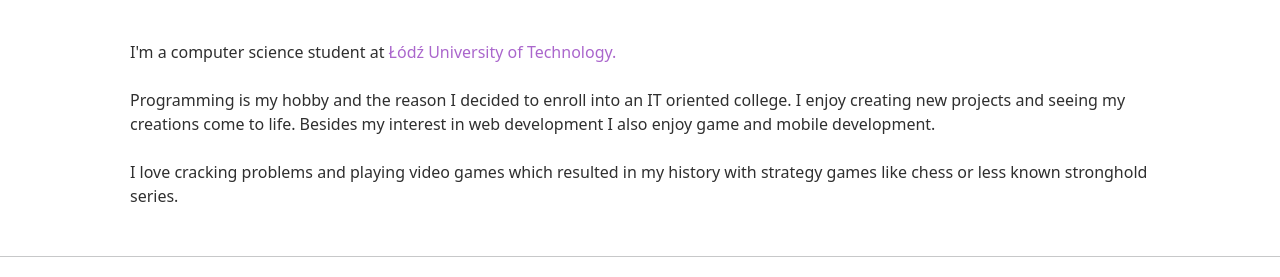
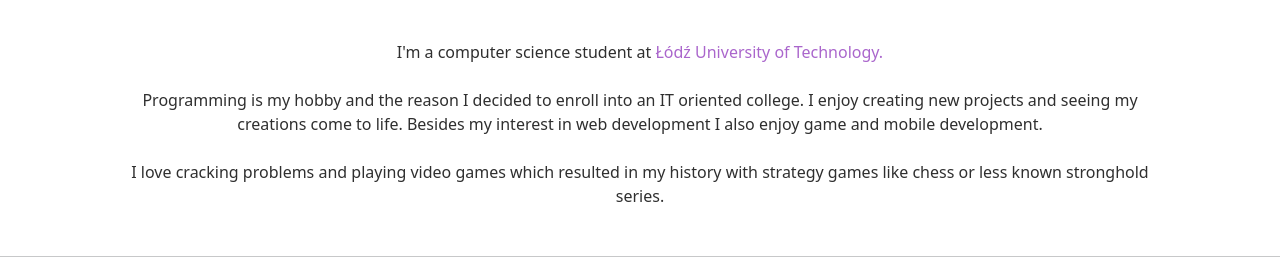
Before and after one commit to Eciric/Portfolio, a plain HTML site: page index.html in a window 1280 px wide. Shown: the part 230-507 px from the top of the page. Drawn offline with nearby package versions, Linux system fonts and the light colour scheme.

Commit message:
Centered main paragraph

```diff
--- a/index.html
+++ b/index.html
@@ -50,7 +50,7 @@
         <div class="aboutmetext">
             <h1 class="display-2 text-center my-5">About me</h1>
 
-            <p class="my-5 mx-5">I'm a computer science student at <a href="https://p.lodz.pl/">Łódź University of Technology.</a><br><br>
+            <p class="my-5 mx-5 text-center">I'm a computer science student at <a href="https://p.lodz.pl/">Łódź University of Technology.</a><br><br>
                 Programming is my hobby and the reason I decided to enroll into an IT oriented college.
                 I enjoy creating new projects and seeing my creations come to life.
                 Besides my interest in web development I also enjoy game and mobile development.<br><br>
```
